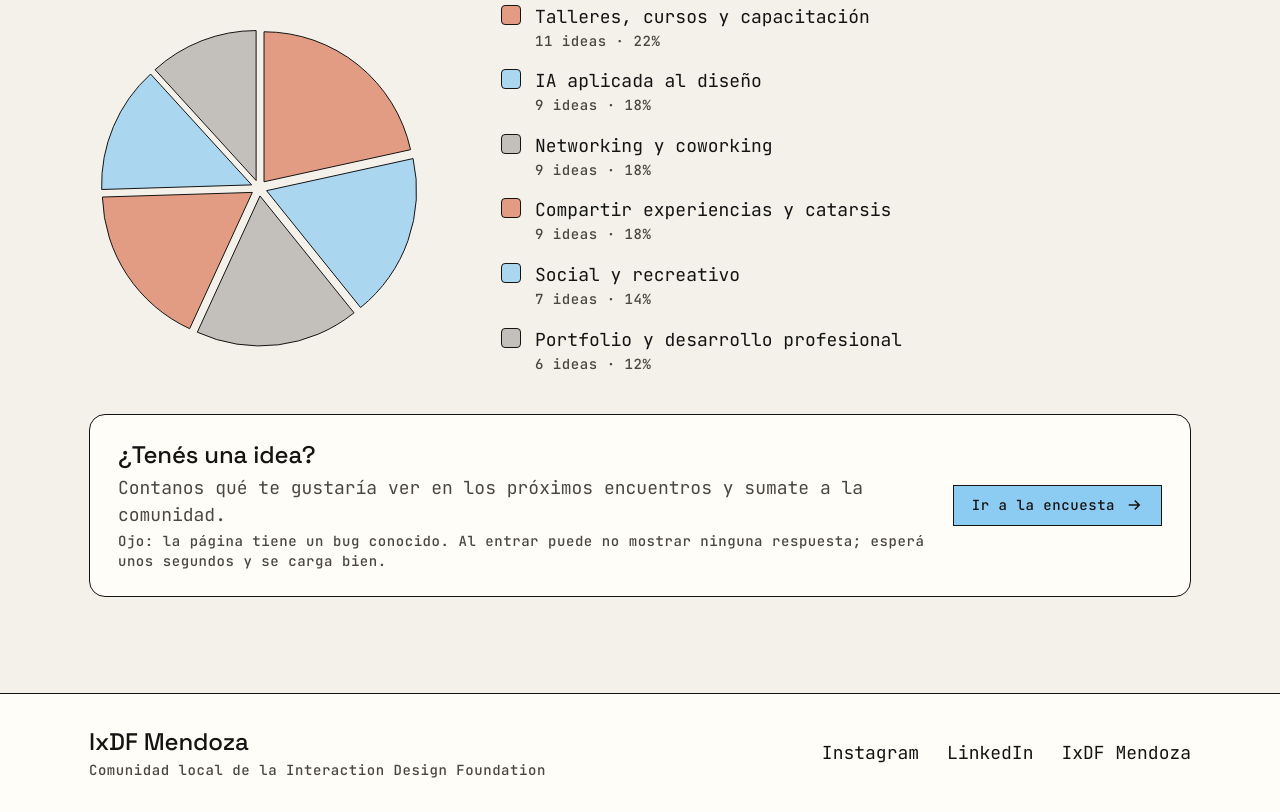
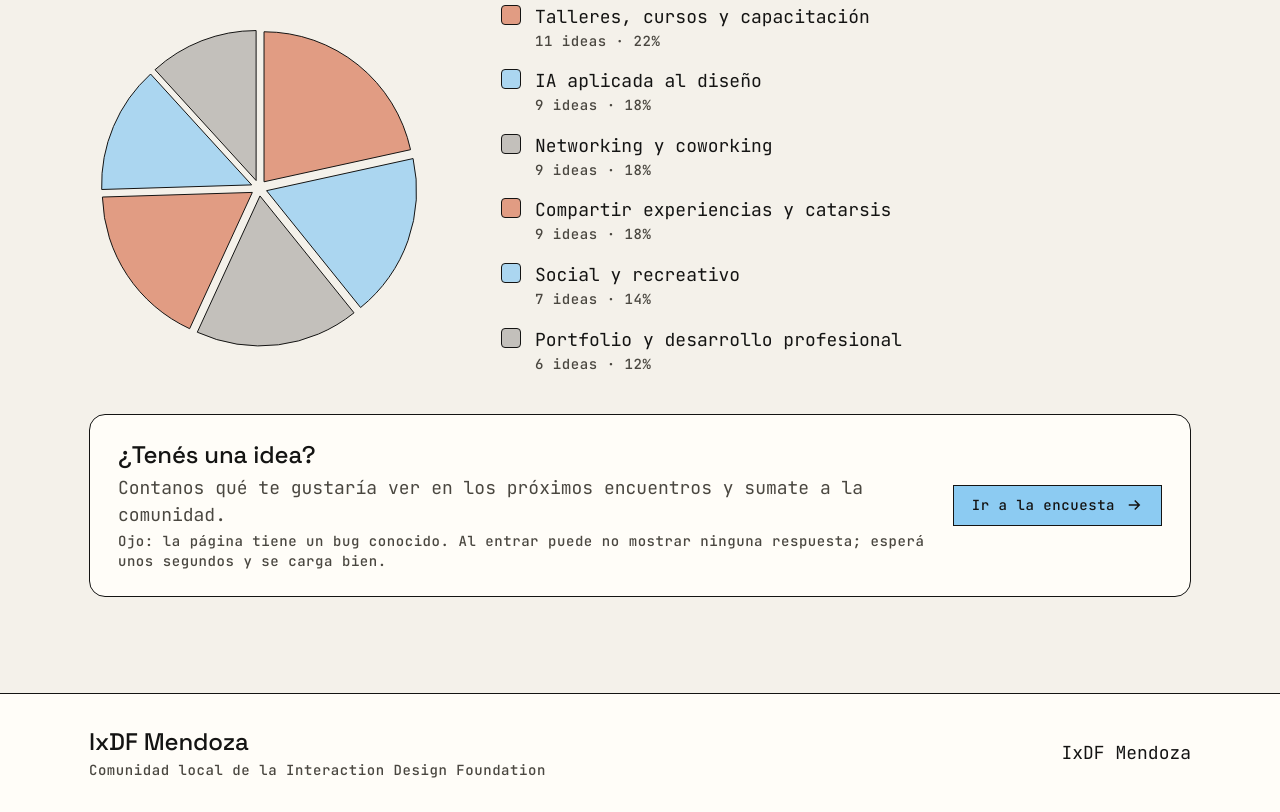
Before and after one commit to memeuxui/ixdfmendoza-v2, a plain HTML site: page index.html in a window 1280 px wide. Shown: the part 2152-2964 px from the top of the page. Drawn offline with Linux system fonts and the light colour scheme.

Commit message:
Quitar Instagram y LinkedIn del footer
Co-Authored-By: Claude Opus 5.5 <noreply@anthropic.com>
Claude-Session: https://claude.ai/code/session_018AztDRBQeQW5xLXY8ZMh3b

```diff
--- a/index.html
+++ b/index.html
@@ -719,7 +719,7 @@ a.fila-link:hover .fila-link__flecha { background: var(--color-text); color: var
     <p class="t-subtitulo">IxDF Mendoza</p>
     <p class="t-etiqueta muted">Comunidad local de la Interaction Design Foundation</p>
   </div>
-  <ul class="footer__links t-cuerpo" id="footer-links" aria-label="Redes"></ul>
+  <ul class="footer__links t-cuerpo" id="footer-links" aria-label="Enlaces"></ul>
 </footer>
 
 <!-- Modal -->
@@ -754,8 +754,6 @@ const sitio = {
     { valor: "1", texto: "workshop virtual" },
   ],
   redes: [
-    { texto: "Instagram", url: "" },
-    { texto: "LinkedIn", url: "" },
     { texto: "IxDF Mendoza", url: "https://ixdf.org/local-group/south-america/argentina/mendoza?r=guadalupe-5" },
   ],
 };
```
Also changed, not shown: 1 other file.
